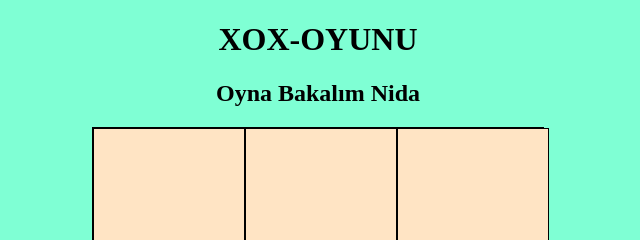
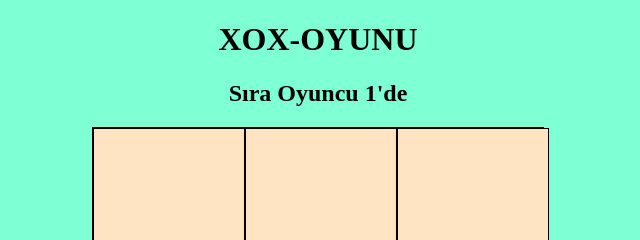
Before and after one commit to ugurtiras/XOX, a plain HTML site: page index.html in a window 1280 px wide. Shown: the top 240 px of the page, 322-962 px from the left. Drawn offline with Linux system fonts and the light colour scheme.

Commit message:
Update index.html

```diff
--- a/index.html
+++ b/index.html
@@ -12,7 +12,7 @@
 <body>
    <center>
    <h1>XOX-OYUNU</h1>
-   <h2 id="oyuncu">Oyna Bakalım Nida</h2>
+   <h2 id="oyuncu">Sıra Oyuncu 1'de</h2>
    <div class="game-container">
       <div class="block"></div>
       <div class="block"></div>
```
